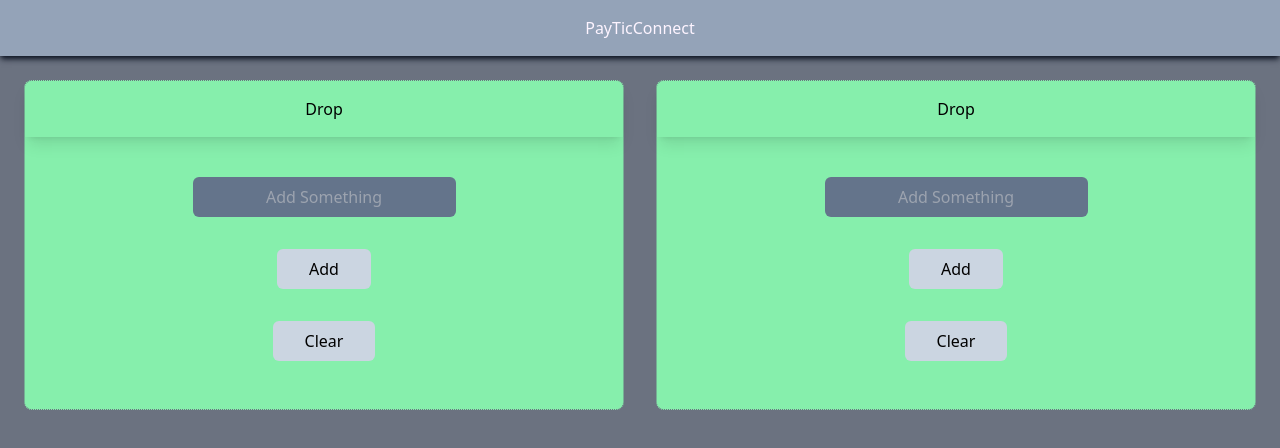
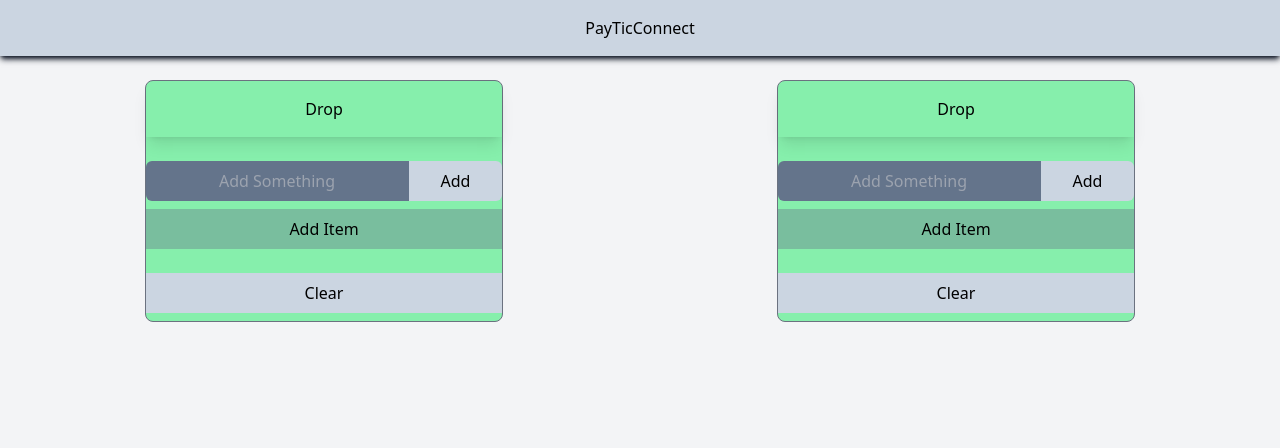
Before and after one commit to zael-mab/PayTicConnect, a React (Create React App) app: page / in a window 1280 px wide. Shown: the top 448 px of the page. Built offline with nearby package versions, Linux system fonts and the light colour scheme.

Commit message:
drop&drog/start

```diff
--- a/src/components/DropZone.tsx
+++ b/src/components/DropZone.tsx
@@ -1,36 +1,58 @@
 import React from 'react';
 import { DropZoneProps } from '../interfaces/dropZoneProps';
 import ItemCard from './itemCard';
+import { useDrop } from 'react-dnd';
+import { ItemTypes } from '../utils/itemTypes';
 
-const DropZone: React.FC<DropZoneProps> = ({ zone }) => {
+const DropZone: React.FC<DropZoneProps> = ({ zone, otherZone }) => {
+  const [{ isOver }, drop] = useDrop(() => ({
+    accept: ItemTypes.ITEM,
+    drop: (item: any) => {
+      console.log (item)
+      // zone.addText(item.item)
+      // zone.newItem(item.item);
+    },
+    collect: (monitor) => ({
+      isOver: !!monitor.isOver(),
+    }),
+  }));
+
+  console.log (isOver)
+
+
     return (
-      <div className='rounded-lg w-3/4 h-full my-2 mx-4 border border-dotted border-gray-500 text-center bg-green-300 '>
+      <div className='rounded-lg my-2 mx-4 border border-gray-500 text-center bg-green-300 '>
         <h1 className='shadow-lg py-4'>Drop</h1>
-        <div className='h-full w-full py-10 px-0'>
-          <div className='flex flex-col justify-center items-center'>
+        <div className='flex flex-col justify-end items-center'>
+          <div className='flex items-center justify-center w-full h-full mt-4'>
             <input
               type='text'
               placeholder='Add Something'
               value={zone.text}
-              className='text-center px-4 py-2 bg-slate-500 mb-2 rounded-md'
+              className='text-center px-4 py-2 bg-slate-500 rounded-l-md'
               onChange={zone.addText}
             />
-            <div className='flex items-center justify-center w-full h-full mt-4'>
             <button
-                className='px-8 py-2 my-2 bg-slate-300 rounded-md hover:bg-green-500 hover:text-yellow-50'
+              className='px-8 py-2 my-2 bg-slate-300 rounded-r-md hover:bg-green-500 hover:text-yellow-50'
               onClick={zone.handleAddText}
             >
               Add
             </button>
           </div>
-            <div className='flex w-full flex-col justify-center items-center bg-opacity-60 bg-slate-300'>
+
+          {/* accept drop */}
+          <ul
+          ref={drop}
+          className={`flex w-full flex-col justify-center items-center bg-opacity-40 bg-slate-500 p-2 ${isOver ? `bg-red-300` : ''}`}>
+            {zone.items.length > 0 ? '' : <li>Add Item</li>}
             {zone.items.map((item, index) => (
-                <ItemCard item={item} key={index} />
+              <ItemCard item={item} index={index} key={index} />
             ))}
-            </div>
+          </ul>
+
           <div className='flex items-center justify-center w-full h-full mt-4'>
             <button
-                className='px-8 py-2 my-2 bg-slate-300 rounded-md hover:bg-green-500 hover:text-yellow-50'
+              className='px-8 py-2 my-2 bg-slate-300 hover:bg-red-100 hover:text-slate-800 w-full'
               onClick={zone.handleClear}
             >
               Clear
@@ -38,7 +60,6 @@
           </div>
         </div>
       </div>
-      </div>
     );
 };
 
--- a/src/components/drag.tsx
+++ b/src/components/drag.tsx
@@ -7,16 +7,16 @@
   const secondZone = useDropZone();
 
   return (
-    <div className='bg-gray-500 flex flex-col justify-start min-h-screen'>
-      <div className='py-2 text-fuchsia-50 bg-slate-400 flex items-center justify-center shadow-gray-900 shadow-md'>
+    <div className='bg-gray-100 flex flex-col justify-start min-h-screen'>
+      <div className='py-2 text-black bg-slate-300 flex items-center justify-center shadow-gray-900 shadow-md'>
         <a href='/' className='px-4 py-2'>
           PayTicConnect
         </a>
       </div>
 
-      <div className='flex justify-between items-center sm:flex-row flex-col my-4 mx-2 h-full'>
-        <DropZone zone={firstZone} />
-        <DropZone zone={secondZone} />
+      <div className='flex justify-around items-center sm:flex-row flex-col my-4 mx-2 h-full'>
+        <DropZone zone={firstZone} otherZone={secondZone}/>
+        <DropZone zone={secondZone}  otherZone={firstZone}/>
       </div>
     </div>
   );
--- a/src/components/itemCard.tsx
+++ b/src/components/itemCard.tsx
@@ -1,11 +1,26 @@
 import React from 'react';
+import { useDrag} from 'react-dnd';
+import { ItemTypes } from '../utils/itemTypes';
 
-const ItemCard: React.FC<{ item: string }> = ({ item }) => {
-    return (
-      <div className='flex items-center justify-center w-full h-full mt-4'>
-        <div className='px-8 py-2 bg-slate-500 rounded-md w-full mx-2 shadow-md'>{item}</div>
+const ItemCard: React.FC<{ item: string, index: number }> = ({ item, index }) => {
+  const [{ isDragging }, drag] = useDrag(() => ({
+    type: ItemTypes.ITEM,
+    item: { item, index },
+    collect: (monitor) => ({
+      isDragging: !!monitor.isDragging(),
+    }),
+  }));
+
+  return (<>
+    <li
+    className={`flex items-center justify-center w-full h-full my-2 ${isDragging ? 'opacity-50' : ''}`}
+    ref={drag}>
+      <div className='bg-slate-500 border border-gray-200 w-full py-2 shadow-md'>
+        {item}
       </div>
-    );
+    </li>
+  </>
+  );
 };
 
 export default ItemCard;
--- /dev/null
+++ b/src/utils/itemTypes.ts
@@ -0,0 +1,4 @@
+// item types for drag and drop
+export const ItemTypes = {
+    ITEM: 'item'
+};
```
Lines whose indentation alone changed are shown as unchanged.
